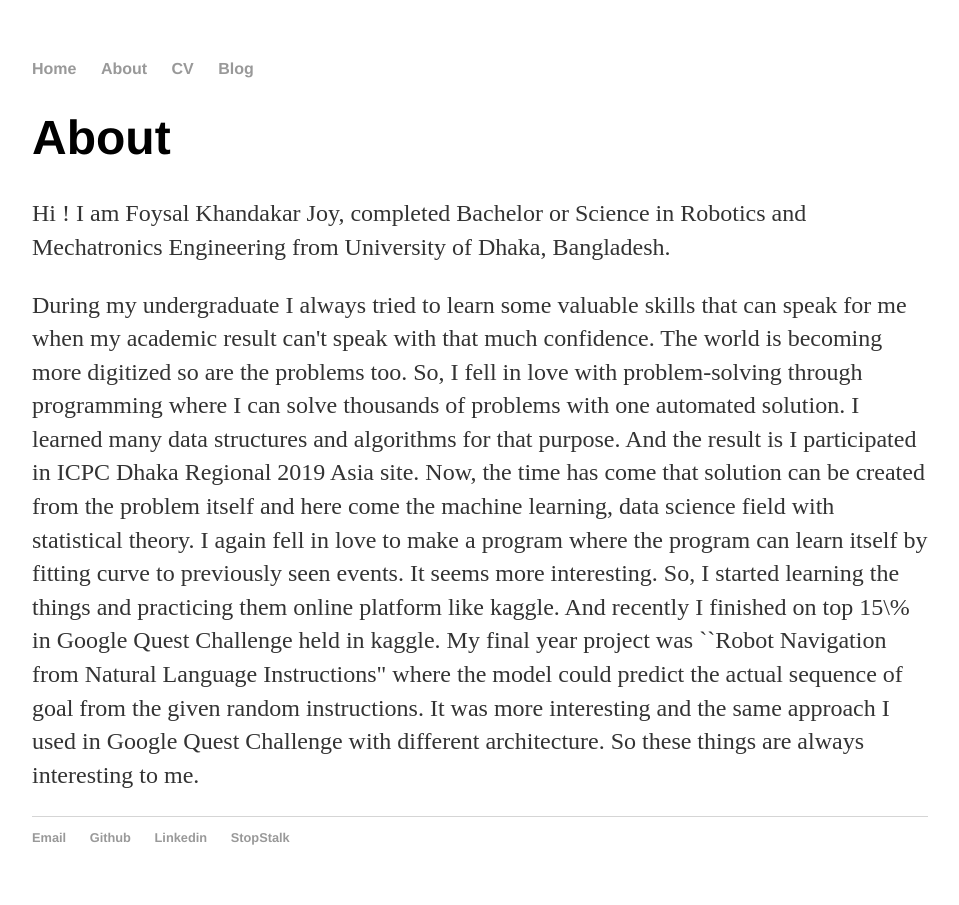
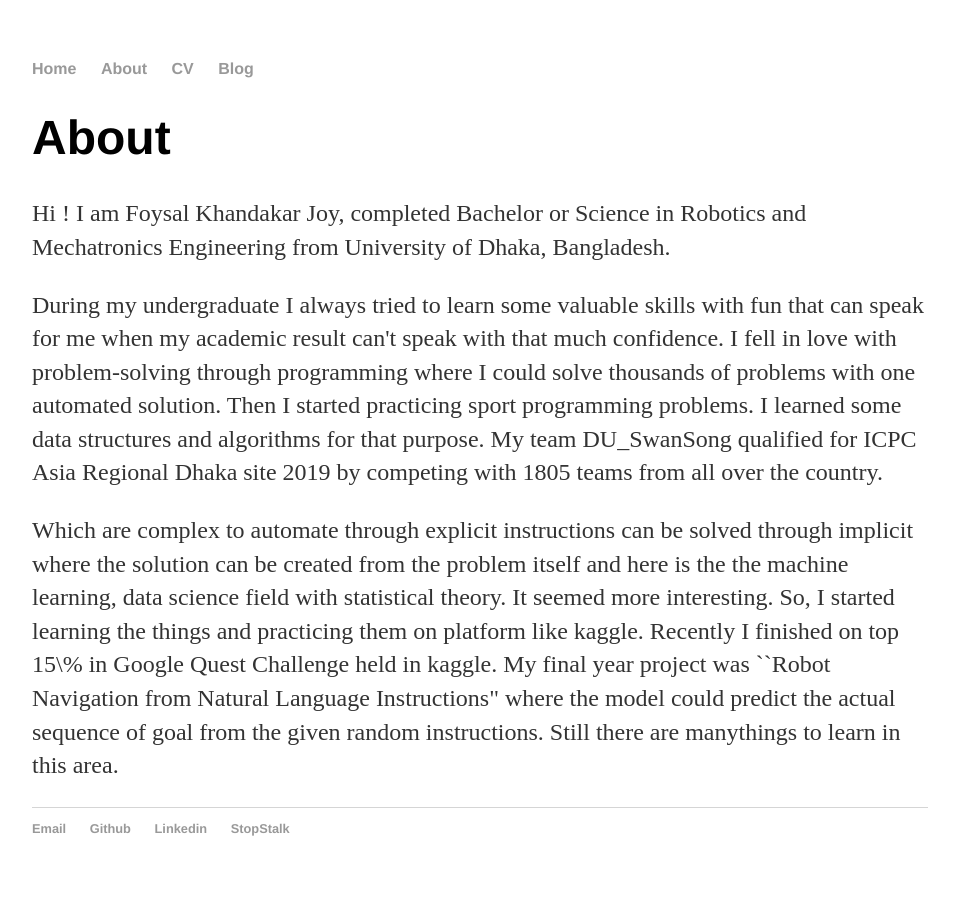
Before and after one commit to fkhjoy/fkhjoy.github.io, a Jekyll site: the page built from about/index.html, in a window 1280 px wide. Shown: the whole page, without its empty margins (160-1119 px from the left). Built offline with Jekyll 4.4.1, drawn with Linux system fonts in a browser that asks for light colours.

Commit message:
updated about

```diff
--- a/about/index.html
+++ b/about/index.html
@@ -6,12 +6,17 @@
 		<div class="about">
 			<h1>About</h1>
 			<p>
-			      Hi !
-			      I am Foysal Khandakar Joy, completed Bachelor or Science in Robotics and Mechatronics Engineering from University of Dhaka, Bangladesh.
-			      </p>
-			      <p>
-			      During my undergraduate I always tried to learn some valuable skills that can speak for me when my academic result can't speak with that much confidence. The world is becoming more digitized so are the problems too. So, I fell in love with problem-solving through programming where I can solve thousands of problems with one automated solution. I learned many data structures and algorithms for that purpose. And the result is I participated in ICPC Dhaka Regional 2019 Asia site. Now, the time has come that solution can be created from the problem itself and here come the machine learning, data science field with statistical theory. I again fell in love to make a program where the program can learn itself by fitting curve to previously seen events. It seems more interesting. So, I started learning the things and practicing them online platform like kaggle. And recently I finished on top 15\% in Google Quest Challenge held in kaggle. My final year project was ``Robot Navigation from Natural Language Instructions" where the model could predict the actual sequence of goal from the given random instructions. It was more interesting and the same approach I used in Google Quest Challenge with different architecture. So these things are always interesting to me.
-			      </p>
+			      	Hi !
+				I am Foysal Khandakar Joy, completed Bachelor or Science in Robotics and Mechatronics Engineering from University of Dhaka, Bangladesh.
+			</p>
+
+		 	<p>
+				During my undergraduate I always tried to learn some valuable skills with fun that can speak for me when my academic result can't speak with that much confidence. I fell in love with problem-solving through programming where I could solve thousands of problems with one automated solution. Then I started practicing sport programming problems. I learned some data structures and algorithms for that purpose. My team DU_SwanSong qualified for ICPC Asia Regional Dhaka site 2019 by competing with 1805 teams from all over the country.
+			</p>
+
+			<p>
+				Which are complex to automate through explicit instructions can be solved through implicit where the solution can be created from the problem itself and here is the the machine learning, data science field with statistical theory. It seemed more interesting. So, I started learning the things and practicing them on platform like kaggle. Recently I finished on top 15\% in Google Quest Challenge held in kaggle. My final year project was ``Robot Navigation from Natural Language Instructions" where the model could predict the actual sequence of goal from the given random instructions. Still there are manythings to learn in this area.
+			</p>
 
 
 		</div>
```
